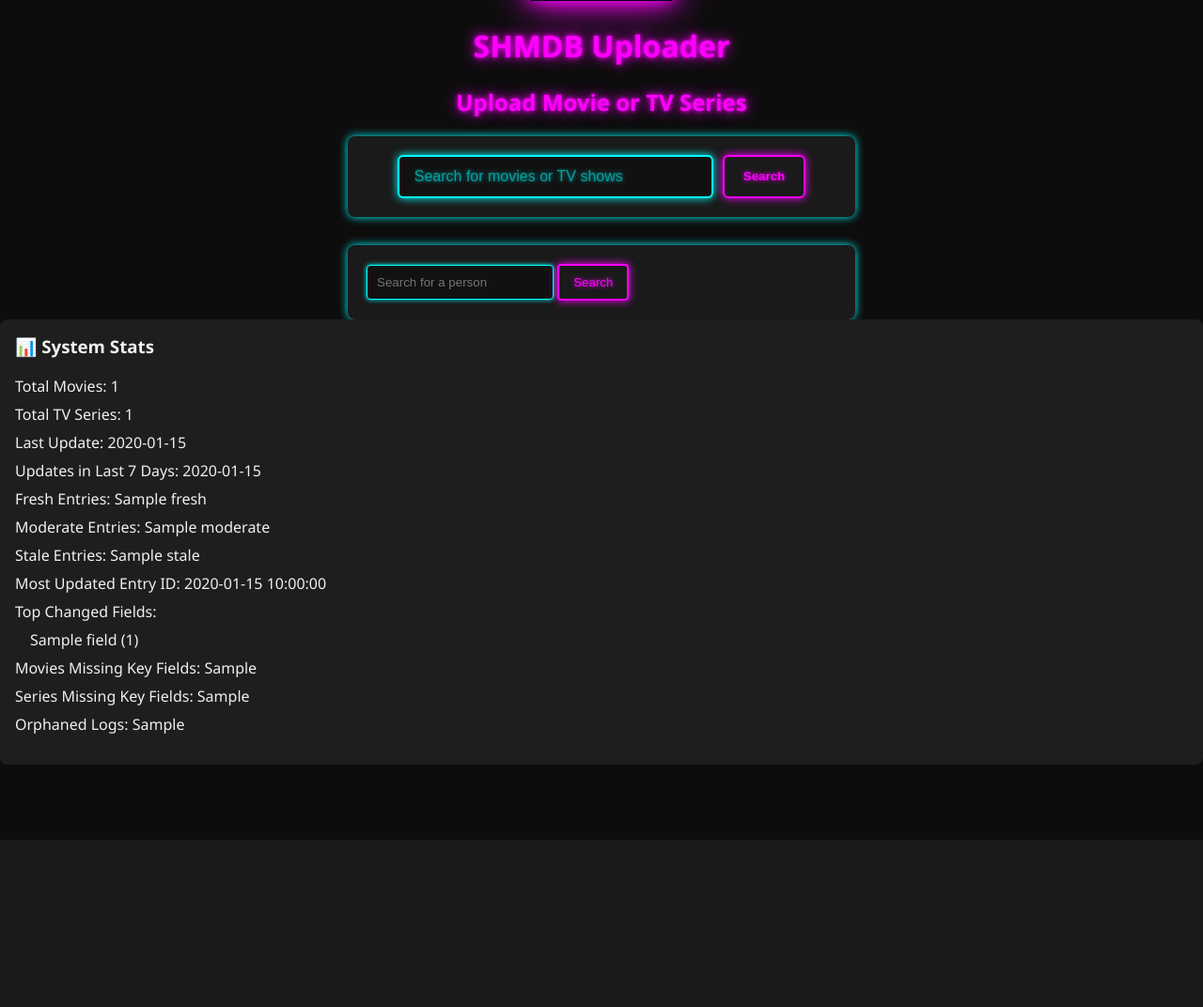
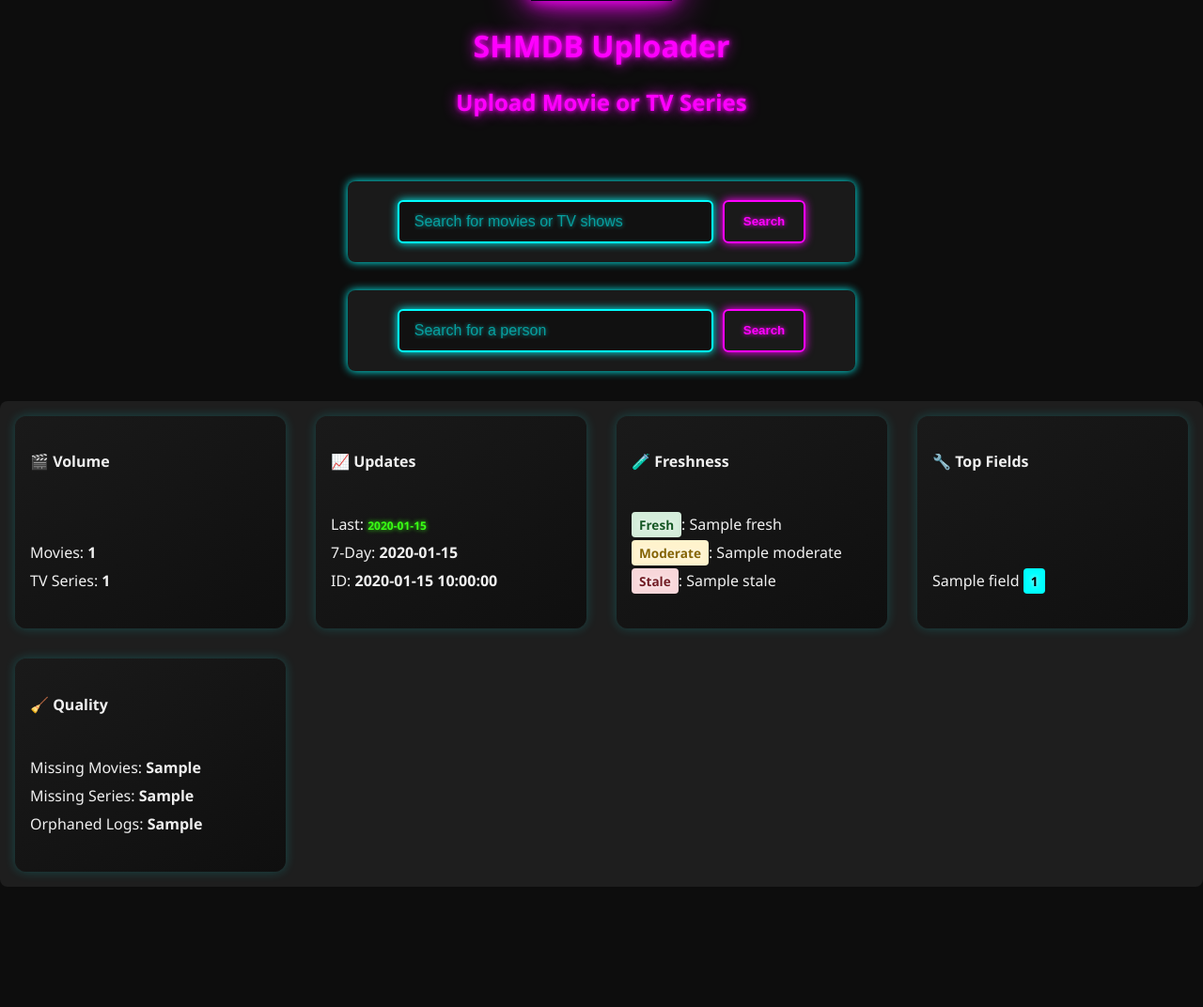
Before and after one commit to cronosra-hash/shmdb_uploader, a FastAPI app: template web_ui/templates/index.html in a window 1280 px wide. Shown: the part 197-1269 px from the top of the page at 94% size. Before the commit the page ends 1091 px from the top, so only its background shows below. Run offline with FastAPI, Linux system fonts and the light colour scheme; the template is opened without the code that fills it: most values are stand-ins (such as "Sample title", 1, 10 or a date in 2020).

Commit message:
Updated search and stats panel

```diff
--- a/web_ui/templates/index.html
+++ b/web_ui/templates/index.html
@@ -5,35 +5,14 @@
 {% block subheader %}<h2>Upload Movie or TV Series</h2>{% endblock %}
 
 {% block content %}
+
+<div class="page-wrapper">
   {% include "partials/_search_form.html" %}
-  <form method="post" action="/search_person">
-  <input type="text" name="person_name" placeholder="Search for a person" required>
-  <button type="submit">Search</button>
-</form>
 
+  <!-- Add spacing here -->
+  <div style="margin-top: 2em;"></div>
 
-<div class="stats-panel">
-  <h3>📊 System Stats</h3>
-  <ul>
-    <li>Total Movies: {{ stats.movie_count }}</li>
-    <li>Total TV Series: {{ stats.series_count }}</li>
-    <li>Last Update: {{ stats.last_update.strftime('%Y-%m-%d %H:%M:%S') if stats.last_update else 'N/A' }}</li>
-    <li>Updates in Last 7 Days: {{ stats.recent_updates }}</li>
-    <li>Fresh Entries: {{ stats.freshness.fresh }}</li>
-    <li>Moderate Entries: {{ stats.freshness.moderate }}</li>
-    <li>Stale Entries: {{ stats.freshness.stale }}</li>
-    <li>Most Updated Entry ID: {{ stats.most_updated_id }}</li>
-    <li>Top Changed Fields:
-      <ul>
-        {% for field, count in stats.top_fields %}
-          <li>{{ field }} ({{ count }})</li>
-        {% endfor %}
-      </ul>
-    </li>
-    <li>Movies Missing Key Fields: {{ stats.movies_missing_fields }}</li>
-    <li>Series Missing Key Fields: {{ stats.series_missing_fields }}</li>
-    <li>Orphaned Logs: {{ stats.orphaned_logs }}</li>
-  </ul>
+  {% include "partials/_stats_panel.html" %}
 </div>
 
 
--- a/web_ui/templates/partials/_search_form.html
+++ b/web_ui/templates/partials/_search_form.html
@@ -2,3 +2,8 @@
   <input type="text" name="name" placeholder="Search for movies or TV shows" class="neon-input">
   <button type="submit" class="neon-button">Search</button>
 </form>
+
+<form method="post" action="/search_person" class="neon-search-form">
+  <input type="text" name="person_name" placeholder="Search for a person" class="neon-input" required>
+  <button type="submit" class="neon-button">Search</button>
+</form>
--- /dev/null
+++ b/web_ui/templates/partials/_stats_panel.html
@@ -0,0 +1,50 @@
+<div class="stats-panel grid-container fadeInUp">
+  <!-- 🎬 Volume -->
+  <div class="card">
+    <h4 class="text-neon-cyan">🎬 Volume</h4>
+    <ul>
+      <li>Movies: <strong>{{ stats.movie_count }}</strong></li>
+      <li>TV Series: <strong>{{ stats.series_count }}</strong></li>
+    </ul>
+  </div>
+
+  <!-- 📈 Updates -->
+  <div class="card">
+    <h4 class="text-neon-cyan">📈 Updates</h4>
+    <ul>
+      <li>Last: <span class="timestamp">{{ stats.last_update.strftime('%Y-%m-%d %H:%M:%S') if stats.last_update else 'N/A' }}</span></li>
+      <li>7-Day: <strong>{{ stats.recent_updates }}</strong></li>
+      <li>ID: <strong>{{ stats.most_updated_id }}</strong></li>
+    </ul>
+  </div>
+
+  <!-- 🧪 Freshness -->
+  <div class="card">
+    <h4 class="text-neon-cyan">🧪 Freshness</h4>
+    <ul>
+      <li><span class="badge fresh">Fresh</span>: {{ stats.freshness.fresh }}</li>
+      <li><span class="badge moderate">Moderate</span>: {{ stats.freshness.moderate }}</li>
+      <li><span class="badge stale">Stale</span>: {{ stats.freshness.stale }}</li>
+    </ul>
+  </div>
+
+  <!-- 🔧 Top Fields -->
+  <div class="card">
+    <h4 class="text-neon-cyan">🔧 Top Fields</h4>
+    <ul>
+      {% for field, count in stats.top_fields %}
+        <li>{{ field }} <span class="badge badge-secondary">{{ count }}</span></li>
+      {% endfor %}
+    </ul>
+  </div>
+
+  <!-- 🧹 Quality -->
+  <div class="card">
+    <h4 class="text-neon-cyan">🧹 Quality</h4>
+    <ul>
+      <li>Missing Movies: <strong>{{ stats.movies_missing_fields }}</strong></li>
+      <li>Missing Series: <strong>{{ stats.series_missing_fields }}</strong></li>
+      <li>Orphaned Logs: <strong>{{ stats.orphaned_logs }}</strong></li>
+    </ul>
+  </div>
+</div>
```
Also changed, not shown: static/styles.css (line endings or trailing spaces).
